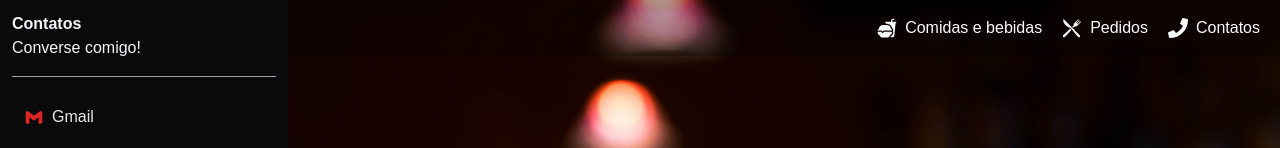
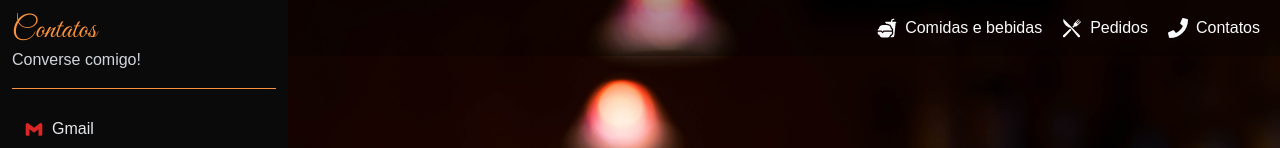
Before and after one commit to RianVitor26/food-menu, a React (Vite) app in the folder client/: page / in a window 1280 px wide. Both pictures are taken after a click on the item "Contatos". Shown: the top 148 px of the page. Built offline with nearby package versions, Linux system fonts and the light colour scheme.

Commit message:
feat: ajustando contatos

```diff
--- a/client/src/components/Contact/index.tsx
+++ b/client/src/components/Contact/index.tsx
@@ -18,12 +18,12 @@ export const Contact = () => {
       <li className="flex items-center gap-2 text-gray-50 font-normal hover:text-orange-300 transition-all duration-500 cursor-pointer"><FaPhone className="text-xl"/> Contatos</li>
       </PopoverHandler>
       <PopoverContent className="w-72 p-3 bg-neutral-950 border-none">
-        <div className="mb-4 flex items-center gap-4 border-b border-gray-400 pb-4">
+        <div className="mb-4 flex items-center gap-4 border-b border-orange-400 pb-4">
           <div>
-            <Typography variant="h6" className="text-gray-100">
+            <Typography className="text-orange-400 font-cursive text-3xl">
               Contatos
             </Typography>
-            <Typography variant="small" className="text-gray-100">
+            <Typography variant="small" className="text-gray-300">
               Converse comigo!
             </Typography>
           </div>
--- a/client/src/components/Navbar/index.tsx
+++ b/client/src/components/Navbar/index.tsx
@@ -11,7 +11,7 @@ export const Navbar = () => {
         <ul className="hidden items-center gap-5 sm:flex">
               <li><a className="flex items-center gap-2 text-gray-50 font-normal hover:text-orange-300 transition-all duration-500" href="/"><IoFastFood className="text-xl"/> Comidas e bebidas</a></li>
               <li><a className="flex items-center gap-2 text-gray-50 font-normal hover:text-orange-300 transition-all duration-500" href="/"><GiKnifeFork className="text-xl"/>Pedidos</a></li>
-              <li><Contact/></li>
+              <Contact/>
         </ul>
     </nav>
   )
```
